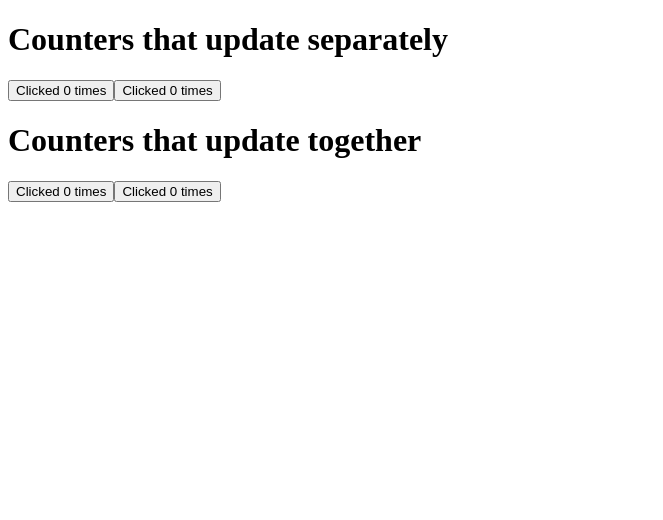
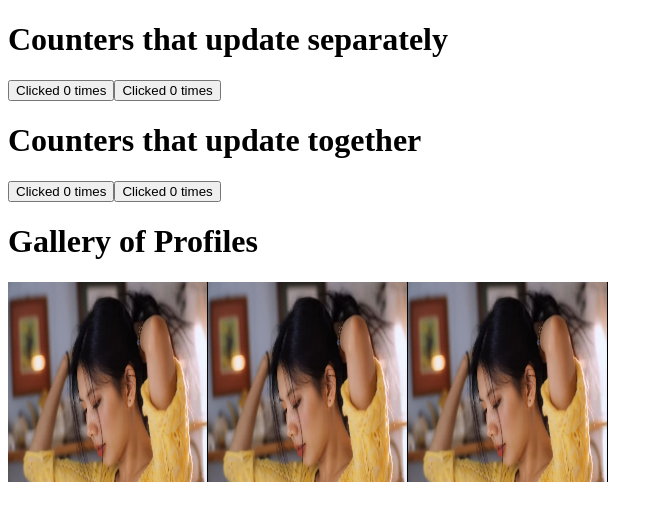
Before and after one commit to Hansetnaing/My-First-React, a React (Vite) app: page / in a window 1280 px wide. Shown: the top 520 px of the page, without its empty margins (0-663 px from the left). Built offline with nearby package versions, Linux system fonts and the light colour scheme.

Commit message:
Writing Component

```diff
--- a/src/App.jsx
+++ b/src/App.jsx
@@ -1,6 +1,8 @@
 import { use } from "react";
 import { useState } from "react";
 import './App.css';
+import Profile from "./Profile";
+import Gallery from "./Gallery";
 
 export default function MyApp() {
 
@@ -23,6 +25,8 @@ export default function MyApp() {
         <MyButton count={count} onClick={handleClick} />
         <MyButton count={count} onClick={handleClick} />
       </div>
+
+      <Gallery />
     </>
   );
 }
--- /dev/null
+++ b/src/Gallery.jsx
@@ -0,0 +1,12 @@
+import Profile from "./Profile";
+
+export default function Gallery() {
+    return (
+        <div>
+            <h1>Gallery of Profiles</h1>
+            <Profile />
+            <Profile />
+            <Profile />
+        </div>
+    );
+}
--- /dev/null
+++ b/src/Profile.jsx
@@ -0,0 +1,10 @@
+export default function Profile() {
+    return (
+        <img
+            src="luhpring.jpg"
+            alt="Lu Hpring"
+            width={200}
+            height={200}
+        />
+    );
+}
```
